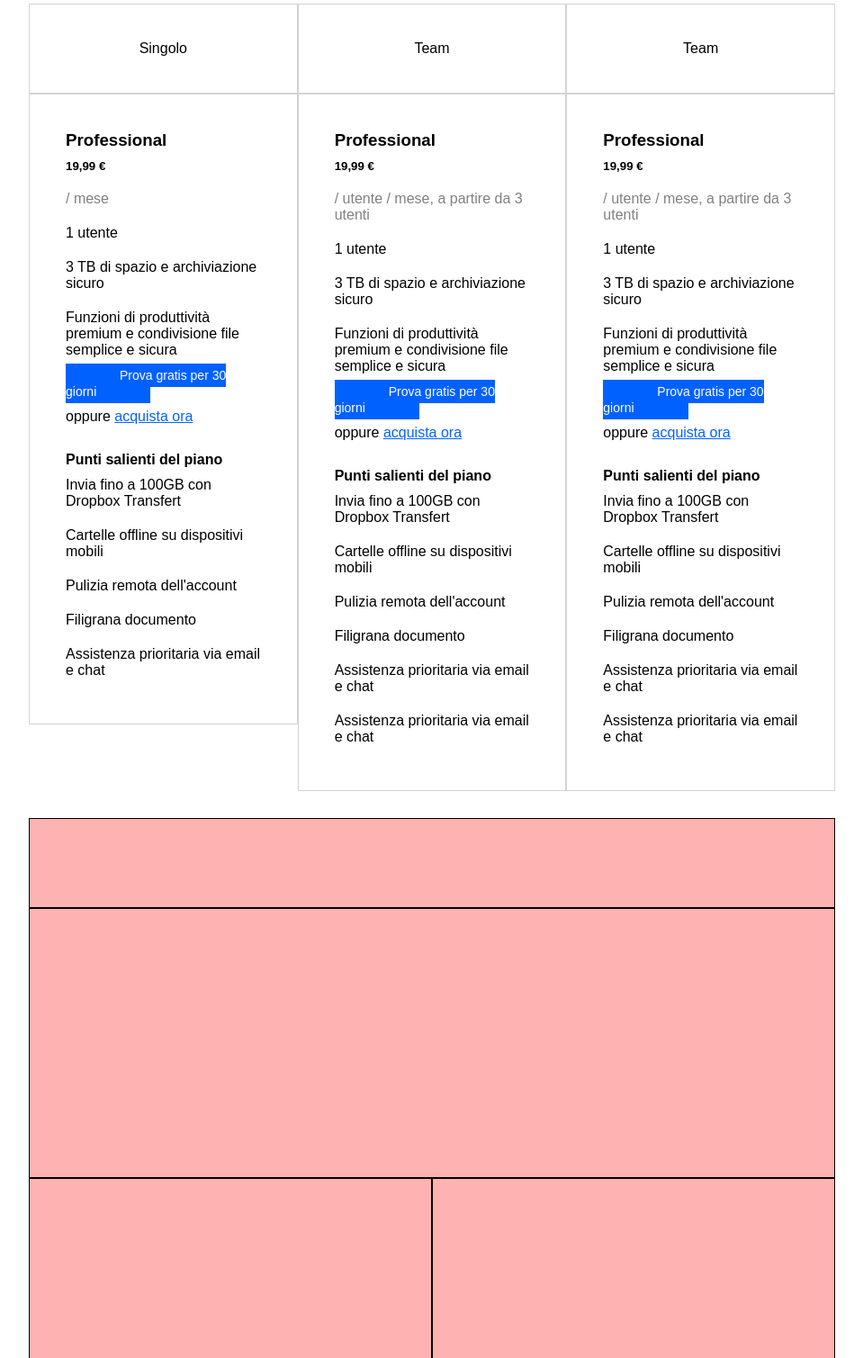
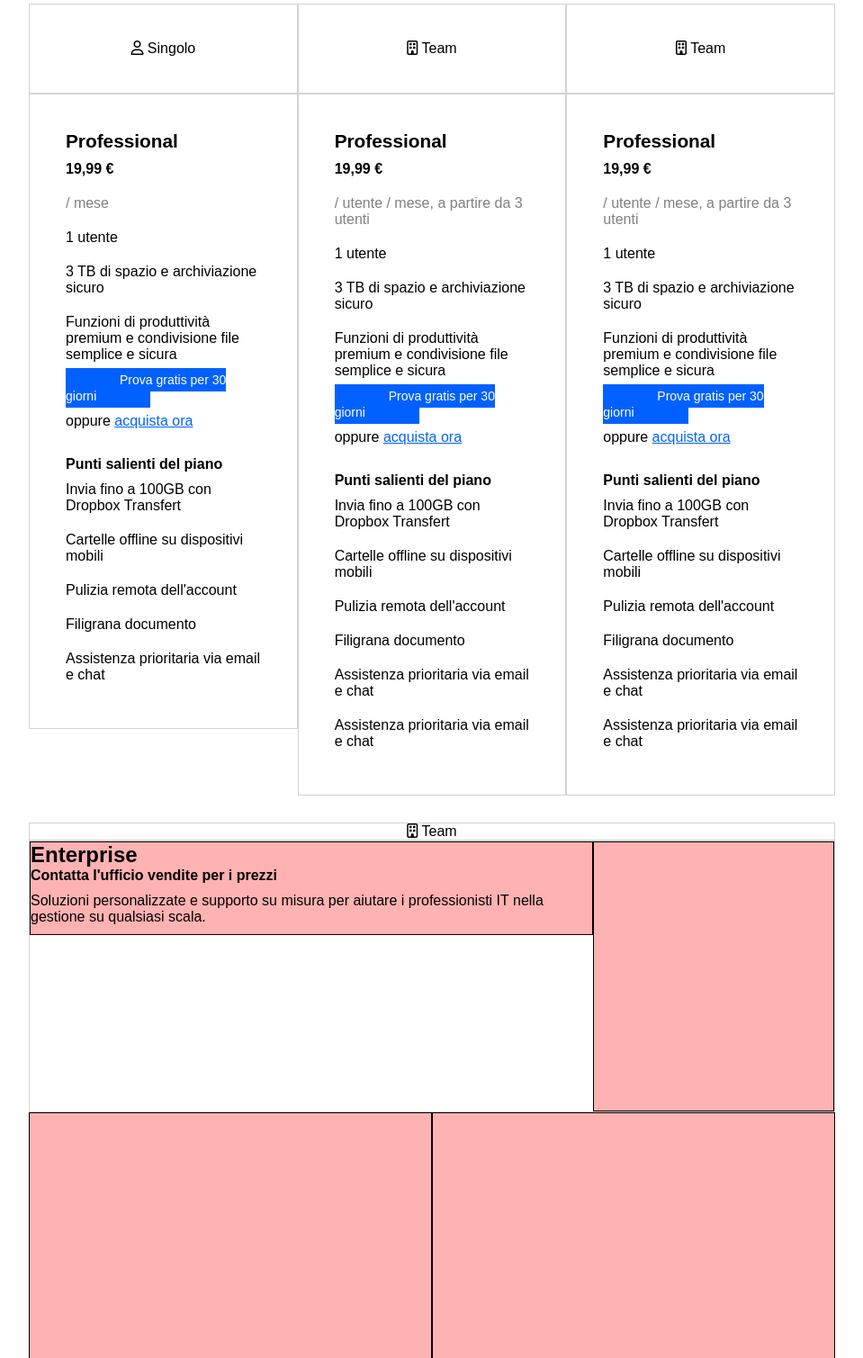
Before and after one commit to luca-gif/htmlcss-dropbox, a plain HTML site: page Index.html in a window 1280 px wide. Shown: the part 962-2471 px from the top of the page at 90% size, without its empty margins (160-1119 px from the left). Drawn offline with Linux system fonts and the light colour scheme.

Commit message:
inserimento loghi fa

```diff
--- a/CSS/style.css
+++ b/CSS/style.css
@@ -56,7 +56,10 @@ header .list-dx{
   width: 100%;
   padding-top: 50px;
 }
-
+.jumbotron .arrow-down{
+  padding-top: 30px;
+  font-size: 40px;
+}
 
 
 /* MAIN */
@@ -101,5 +104,27 @@ main .col .btn a{
   color: white;
 }
 
+main h3{
+  font-weight: 700;
+  font-size: 1.3rem;
+}
+
+main h5{
+  font-weight: 700;
+  font-size: 1rem;
+}
+
+/* INIZIO ENTERPRISE */
+
+.box-sx{
+  width: 70%;
+  float: left;
+}
+
+.box-dx{
+  width: 30%;
+  float: left;
+}
+
 
 /* FOOTER */
--- a/CSS/utils.css
+++ b/CSS/utils.css
@@ -30,6 +30,10 @@
 
 .text-center{
   text-align: center;
+}
+
+.border{
+  border: 1px solid lightgray;
 }
 
 /* DEBUG  */
--- a/Index.html
+++ b/Index.html
@@ -6,9 +6,13 @@
   <meta http-equiv="X-UA-Compatible" content="IE=edge">
   <meta name="viewport" content="width=device-width, initial-scale=1.0">
   <title>Dropbox</title>
+  <link rel="stylesheet" href="https://cdnjs.cloudflare.com/ajax/libs/font-awesome/6.0.0/css/all.min.css"
+    integrity="sha512-9usAa10IRO0HhonpyAIVpjrylPvoDwiPUiKdWk5t3PyolY1cOd4DSE0Ga+ri4AuTroPR5aQvXU9xC6qOPnzFeg=="
+    crossorigin="anonymous" referrerpolicy="no-referrer" />
   <link rel="stylesheet" href="CSS/global.css">
   <link rel="stylesheet" href="CSS/style.css">
   <link rel="stylesheet" href="CSS/utils.css">
+
 </head>
 
 <body>
@@ -66,6 +70,8 @@
 
       <span>Annulla in qualsiasi momento</span>
 
+      <div class="arrow-down"><i class="fa-solid fa-arrow-down"></i></div>
+
     </div>
 
     <div class="box-dx w60 float-left">
@@ -97,9 +103,12 @@
         <!-- CREO LE COLONNE CENTRALI -->
         <div class="clearfix piano">
 
-          <div class="col col-left col-title text-center float-left">Singolo</div>
-          <div class="col col-center col-title text-center float-left">Team</div>
-          <div class="col col-right col-title text-center float-left">Team</div>
+          <div class="col col-left col-title text-center float-left"><span><i class="fa-regular fa-user"></i>
+              Singolo</span></div>
+          <div class="col col-center col-title text-center float-left"><span><i class="fa-regular fa-building"></i>
+              Team</span></div>
+          <div class="col col-right col-title text-center float-left"><span><i class="fa-regular fa-building"></i>
+              Team</span></div>
 
           <div class="col col-left h500 float-left">
             <div class="col-top">
@@ -194,24 +203,34 @@
                 <li>Assistenza prioritaria via email e chat</li>
               </ul>
 
-
             </div>
-
           </div>
-
-
 
         </div>
       </div>
     </section>
+
+    <!-- FINE COLONNE -->
+
     <!-- CREO BANNER SOTTO COLONNE CENTRALI -->
 
     <section class="container">
-      <div class="debug w100 h100">
-
+      <div class="border text-center">
+        <span><i class="fa-regular fa-building"></i>
+          Team</span>
       </div>
 
-      <div class="debug w100 h300">
+      <div class=" border clearfix">
+        <div class="debug box-sx">
+          <h2>Enterprise</h2>
+          <h4>Contatta l'ufficio vendite per i prezzi</h4>
+          <p>Soluzioni personalizzate e supporto su misura per aiutare i professionisti IT nella gestione su qualsiasi
+            scala.</p>
+        </div>
+
+        <div class="debug h300 box-dx">
+
+        </div>
 
       </div>
     </section>
```
